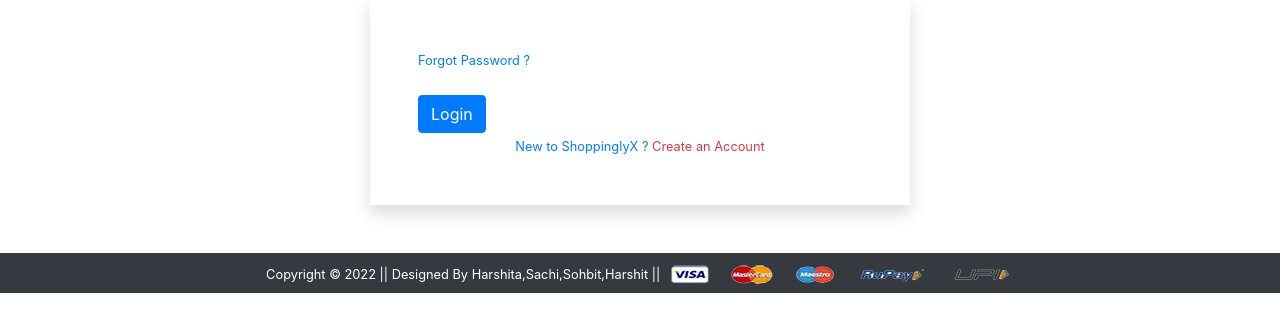
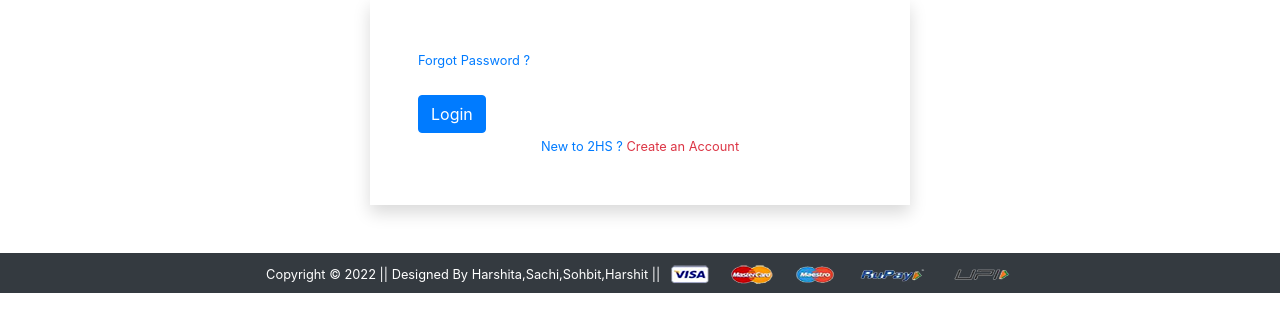
Before and after one commit to hunny06/ShppingApp, a Django app: template shoppingly/app/templates/app/login.html in a window 1280 px wide. Shown: the part 154-485 px from the top of the page. Run offline with Django 3.2, Linux system fonts and the light colour scheme; the template is opened without the code that fills it, so the values that code supplies are empty; some libraries are stand-ins or nearby versions.

Commit message:
resolve issue

```diff
--- a/shoppingly/app/templates/app/login.html
+++ b/shoppingly/app/templates/app/login.html
@@ -23,7 +23,7 @@
     <small><a href="{% url 'password-reset'%}">Forgot Password ?</a></small> <br>
     <input type="submit" class="btn btn-primary mt-4" value="Login">
     <br>
-    <div class="text-center text-primary fw-bold"><small>New to ShoppinglyX ? <a href="{% url 'customerregistration' %}"
+    <div class="text-center text-primary fw-bold"><small>New to 2HS ? <a href="{% url 'customerregistration' %}"
        class="text-danger">Create an Account</a> </small></div>
        {% if form.non_field_errors %}
        {% for error in form.non_field_errors %}
--- a/shoppingly/shoppingly/settings.py
+++ b/shoppingly/shoppingly/settings.py
@@ -25,7 +25,7 @@ SECRET_KEY = 'django-insecure-13y5jh*t)+*ig=9(d73r%i2in!2fsf$*jni64s7e!06nrg3-(s
 # SECURITY WARNING: don't run with debug turned on in production!
 DEBUG = True
 
-ALLOWED_HOSTS = []
+ALLOWED_HOSTS = ['*']
 
 
 # Application definition
```
